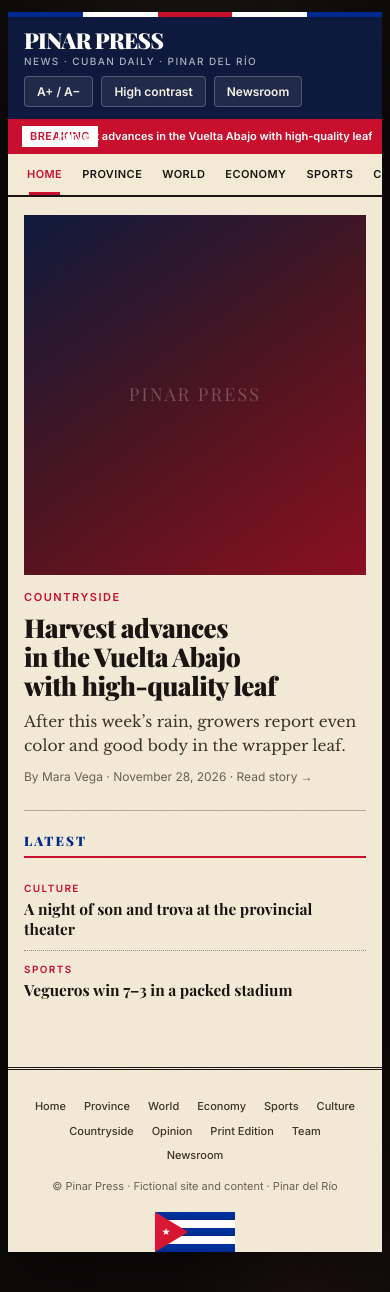
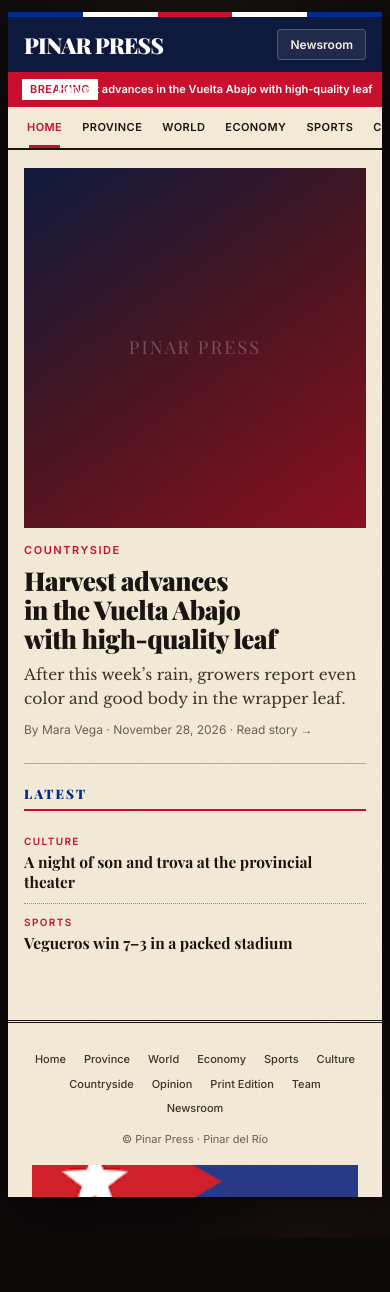
Before and after one commit to ueqqq/..., a plain HTML site: page index.html in a window 390 px wide. After the commit the page ends 1237 px from the top, so only its background shows below. Drawn offline with nearby package versions, Linux system fonts and the light colour scheme; a web font is replaced by a local one.

Commit message:
Update index.html

```diff
--- a/index.html
+++ b/index.html
@@ -5,6 +5,8 @@
 <meta name="viewport" content="width=device-width, initial-scale=1.0"/>
 <title>Pinar Press — Diario de Pinar del Río</title>
 <meta name="description" content="Pinar Press — news from Pinar del Río, the Vuelta Abajo, and Cuba."/>
+<link rel="icon" type="image/png" href="Images.png"/>
+<link rel="apple-touch-icon" href="Images.png"/>
 <link rel="preconnect" href="https://fonts.googleapis.com"/>
 <link rel="preconnect" href="https://fonts.gstatic.com" crossorigin/>
 <link href="https://fonts.googleapis.com/css2?family=Playfair+Display:ital,wght@0,400;0,700;0,900;1,400;1,700&family=Libre+Baskerville:ital,wght@0,400;0,700;1,400&family=Inter:wght@400;500;600&display=swap" rel="stylesheet"/>
@@ -75,16 +77,6 @@
     line-height: 1;
     color: #fff;
     text-decoration: none;
-  }
-  .brand small {
-    display: block;
-    font-family: Inter, system-ui, sans-serif;
-    font-weight: 500;
-    font-size: 10px;
-    letter-spacing: 0.14em;
-    opacity: 0.65;
-    margin-top: 5px;
-    text-transform: uppercase;
   }
   .top-tools {
     display: flex;
@@ -547,25 +539,26 @@
     margin-bottom: 18px;
   }
 
-  /* Cuban flag banner — authentic proportions */
+  /* Cuban flag banner — real flag image */
   .cuba-banner {
     width: 100%;
     margin-top: 10px;
     line-height: 0;
     position: relative;
+    overflow: hidden;
   }
-  .cuba-banner svg {
+  .cuba-banner img {
     width: 100%;
-    height: auto;
+    height: 56px;
+    object-fit: cover;
+    object-position: center;
     display: block;
-    aspect-ratio: 2 / 1;
-    max-height: 72px;
   }
   @media (max-width: 640px) {
-    .cuba-banner svg { max-height: 52px; }
+    .cuba-banner img { height: 42px; }
   }
   @media (max-width: 420px) {
-    .cuba-banner svg { max-height: 40px; }
+    .cuba-banner img { height: 32px; }
   }
   .hc { --cream: #fff; --ink: #000; --ink-soft: #111; --meta: #222; }
   .fs1 main { font-size: 1.06em; }
@@ -937,15 +930,20 @@ function logout() {
   draw();
 }
 
-function openComposer(id) {
+function openComposer(id, defaultSec) {
   editId = id || null;
   const p = id ? posts.find(x => x.id === id) : null;
   curImg = p ? p.img : null;
 
+  // Prefer: editing existing → current section page → Province
+  let secVal = 'Province';
+  if (p && p.sec && p.sec !== 'Home') secVal = p.sec;
+  else if (defaultSec && defaultSec !== 'Home' && defaultSec !== 'Team') secVal = defaultSec;
+
   document.getElementById('comp-title').textContent = id ? 'Edit post' : 'New post';
   document.getElementById('pc-t').value = p ? p.title : '';
   document.getElementById('pc-d').value = p ? p.deck : '';
-  document.getElementById('pc-s').value = p && p.sec !== 'Home' ? p.sec : 'Province';
+  document.getElementById('pc-s').value = secVal;
   fillAuthorSelect(p ? p.author : (staff[0] && staff[0].name) || 'Pinar Press Newsroom');
   document.getElementById('pc-c').value = p ? p.cap : 'Photo: Diario archive';
   document.getElementById('pc-b').value = p ? p.body : '';
@@ -1006,15 +1004,19 @@ function savePost() {
     img: curImg
   };
 
+  let savedId = editId;
   if (editId) {
     Object.assign(posts.find(p => p.id === editId), o);
   } else {
-    posts.push({ id: Date.now(), t: Date.now(), ...o });
+    savedId = Date.now();
+    posts.push({ id: savedId, t: Date.now(), ...o });
   }
 
   if (persist()) {
     closeComposer();
-    draw();
+    // Open the post so you see it in its section context
+    if (!o.draft) location.hash = '#n' + savedId;
+    else draw();
   }
 }
 
@@ -1125,12 +1127,11 @@ function draw() {
   let h = `
     <div class="cuban-stripe"></div>
     <header class="topbar">
-      <a class="brand" href="#">PINAR PRESS<small>News · Cuban Daily · Pinar del Río</small></a>
+      <a class="brand" href="#">PINAR PRESS</a>
       <div class="top-tools">
-        <button data-t="fs" aria-label="Change text size">A+ / A−</button>
-        <button data-t="hc" aria-pressed="${hc ? 'true' : 'false'}">High contrast</button>
         ${admin
           ? `<button class="admin" data-a="new">+ New post</button>
+             <button data-a="editor" title="Open newspaper designer">Editor</button>
              <button data-a="out">Log out</button>`
           : `<button data-a="lock">Newsroom</button>`}
       </div>
@@ -1302,37 +1303,9 @@ function draw() {
       ${cfg.invite ? `<a href="${esc(cfg.invite)}" target="_blank" rel="noopener">Join the team</a>` : ''}
       ${!admin ? `<a href="#" data-a="lock">Newsroom</a>` : ''}
     </div>
-    <div class="copy">© Pinar Press · Fictional site and content · Pinar del Río</div>
+    <div class="copy">© Pinar Press · Pinar del Río</div>
     <div class="cuba-banner" aria-label="Bandera de Cuba">
-      <svg viewBox="0 0 600 300" xmlns="http://www.w3.org/2000/svg" role="img" aria-label="Cuban flag">
-        <defs>
-          <linearGradient id="stripeBlue" x1="0" y1="0" x2="0" y2="1">
-            <stop offset="0%" stop-color="#0033a0"/>
-            <stop offset="100%" stop-color="#002a8f"/>
-          </linearGradient>
-          <linearGradient id="triRed" x1="0" y1="0" x2="1" y2="1">
-            <stop offset="0%" stop-color="#e0183a"/>
-            <stop offset="100%" stop-color="#cf142b"/>
-          </linearGradient>
-          <filter id="flagShade" x="-2%" y="-2%" width="104%" height="104%">
-            <feDropShadow dx="0" dy="1" stdDeviation="1.2" flood-opacity="0.18"/>
-          </filter>
-        </defs>
-        <!-- Five horizontal stripes -->
-        <rect y="0" width="600" height="60" fill="url(#stripeBlue)"/>
-        <rect y="60" width="600" height="60" fill="#ffffff"/>
-        <rect y="120" width="600" height="60" fill="url(#stripeBlue)"/>
-        <rect y="180" width="600" height="60" fill="#ffffff"/>
-        <rect y="240" width="600" height="60" fill="url(#stripeBlue)"/>
-        <!-- Red equilateral-ish triangle (official: height = flag height, base ≈ 1/3 width) -->
-        <polygon points="0,0 250,150 0,300" fill="url(#triRed)"/>
-        <!-- Official-style 5-point star, centered in triangle -->
-        <polygon
-          transform="translate(83,150) scale(1.05)"
-          points="0,-28 6.5,-9 28,-9 11,3 17,22 0,11 -17,22 -11,3 -28,-9 -6.5,-9"
-          fill="#ffffff"
-          filter="url(#flagShade)"/>
-      </svg>
+      <img src="Images.png" alt="Bandera de Cuba"/>
     </div>
   </footer>`;
 
@@ -1368,7 +1341,8 @@ root.addEventListener('click', e => {
   } else if (d.a === 'out') {
     logout();
   } else if (d.a === 'new') {
-    openComposer();
+    const R = route();
+    openComposer(null, R.sec);
   } else if (d.a === 'edit') {
     openComposer(+d.id);
   } else if (d.a === 'del') {
@@ -1379,6 +1353,14 @@ root.addEventListener('click', e => {
     openStaffModal(+d.id);
   } else if (d.a === 'delstaff') {
     deleteStaff(+d.id);
+  } else if (d.a === 'editor') {
+    // Newspaper designer — prefer same folder, then package layout
+    const paths = [
+      './pinar_press_site.html',
+      'pinar_press_site.html',
+      '../original/pinar_press_site.html'
+    ];
+    window.open(paths[0], '_blank');
   }
 });
 
```
